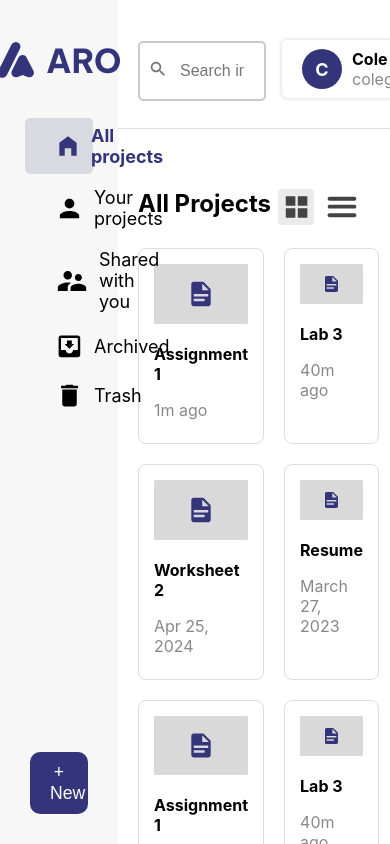
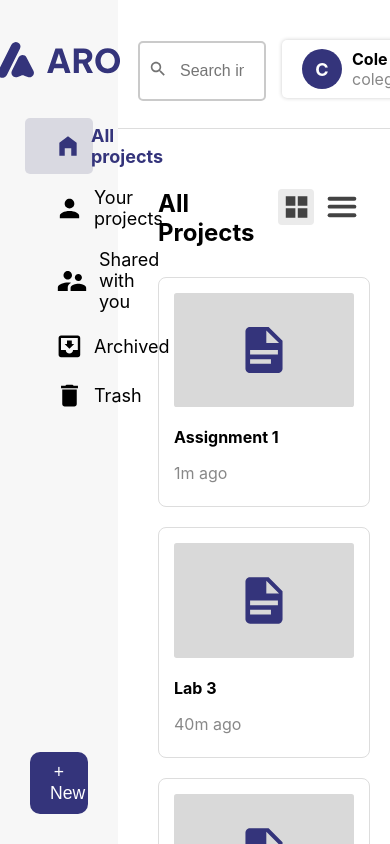
Before and after one commit to shubhayan935/LavaLab-AroClone, a React (Create React App) app in the folder aro_clone/: page / in a window 390 px wide. Shown: the top 844 px of the page. Built offline with nearby package versions, Linux system fonts and the light colour scheme.

Commit message:
fixed padding

```diff
--- a/aro_clone/src/App.css
+++ b/aro_clone/src/App.css
@@ -199,7 +199,7 @@ nav ul li img {
 
 /* All Projects */
 .all-projects {
-  padding: 40px;
+  padding: 40px 40px 40px 60px;
 }
 
 .projects-header {
@@ -217,6 +217,18 @@ nav ul li img {
   display: grid;
   grid-template-columns: repeat(3, 1fr);
   gap: 20px;
+}
+
+@media screen and (max-width: 1200px) {
+  .project-grid.tile {
+    grid-template-columns: repeat(2, 1fr); /* 2 columns for medium screens */
+  }
+}
+
+@media screen and (max-width: 768px) {
+  .project-grid.tile {
+    grid-template-columns: repeat(1, 1fr); /* 1 column for small screens */
+  }
 }
 
 /* List view */
@@ -273,6 +285,7 @@ nav ul li img {
 
 .project-icon img {
   width: 100%;
+  object-fit: contain;
 }
 
 .project-details {
```
